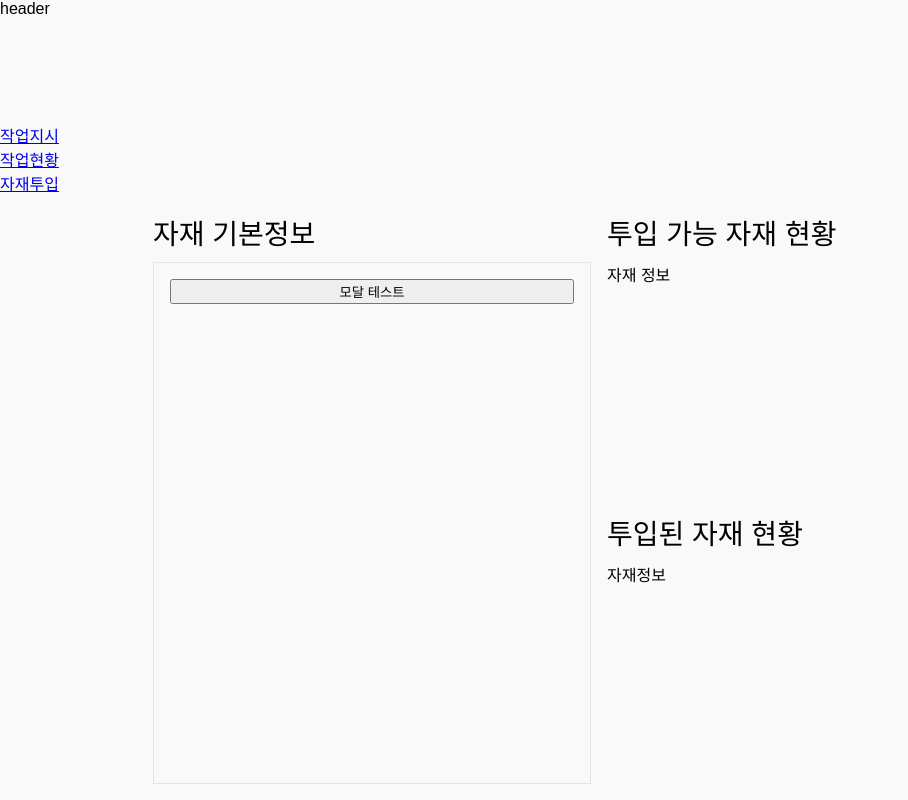
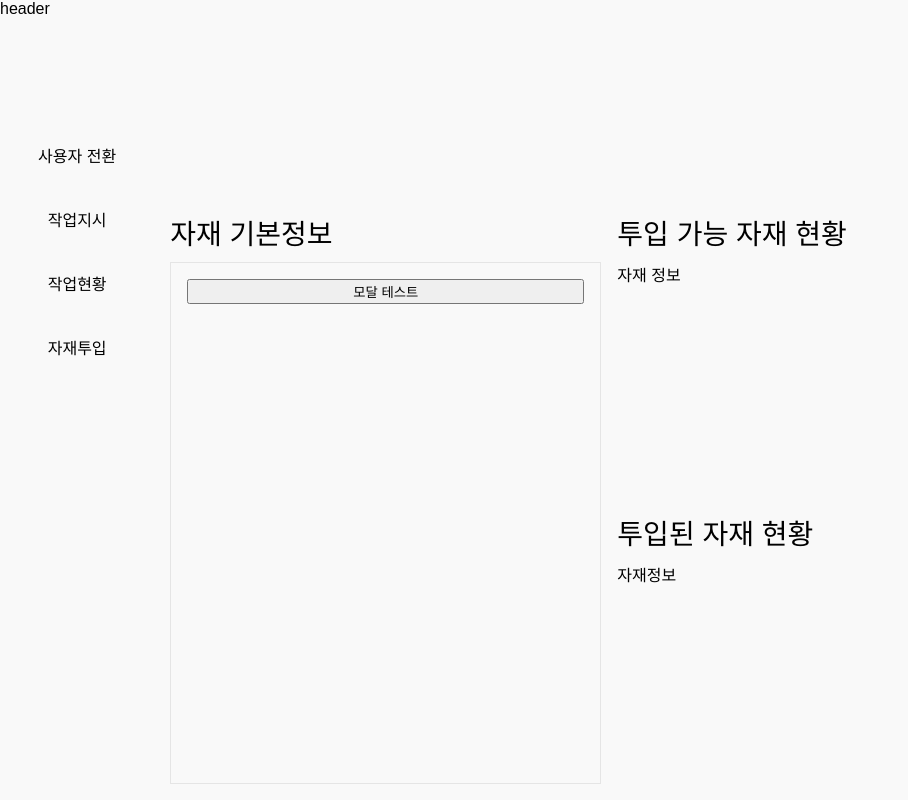
Before and after one commit to junyunga/react-study, a React (Create React App) app: page /product/material-insert in a window 1280 px wide. Shown: the whole page, without its empty margins (0-908 px from the left). Built offline with nearby package versions, Linux system fonts and the light colour scheme.

Commit message:
사용자 전환 틀

```diff
--- a/src/components/App.js
+++ b/src/components/App.js
@@ -2,6 +2,7 @@ import React, {Component} from 'react';
 import {Route, Switch} from 'react-router-dom';
 import ChooseMenu from 'components/choose-menu';
 import Layout from 'components/layout';
+import UserSwitch from 'page/user-switch'
 import './App.scss';
 
 class App extends Component {
@@ -12,6 +13,7 @@ class App extends Component {
                     <Route exact path="/" component={ChooseMenu}/>
                     <Route path="/product" component={Layout}/>
                     <Route path="/workOrder" component={ChooseMenu}/>
+                    <Route path="/user-switch" component={UserSwitch}/>
                 </Switch>
             </div>
 
--- a/src/components/left-side/index.js
+++ b/src/components/left-side/index.js
@@ -1,6 +1,6 @@
 import React, {Component} from 'react';
+import {NavLink} from 'react-router-dom';
 import './index.scss';
-import {NavLink} from 'react-router-dom';
 import Button from 'core/components/button';
 
 class LeftSide extends Component {
@@ -8,7 +8,7 @@ class LeftSide extends Component {
         const activeStyle = {
             color: 'red',
             backgroundColor: 'blue'
-        }
+        };
 
 
         /**
@@ -26,17 +26,35 @@ class LeftSide extends Component {
             },
             {
                 title: '자재투입',
-                route: 'material-insert'
+                route: 'product/material-insert'
             }
         ];
 
+        const userSwitch = () => {
+            return (
+                <div class={'navigation-button-wrapper'}>
+                    <NavLink to={'user-switch'} className={'navigation-button-content'}>
+                        <div class={'navigation-button user'}>
+                            사용자 전환
+                        </div>
+                    </NavLink>
+                </div>
+            );
+        };
+
         const button = MenuList.map((value, index) => {
-            console.log(value)
-            return <NavLink to={`${value.route}`} key={value.title}>{value.title}</NavLink>;
-        })
+            return (
+                <div className="navigation-button-wrapper">
+                    <NavLink to={`${value.route}`} key={value.title} className="navigation-button-content">
+                        <div class={'navigation-button'}>{value.title}</div>
+                    </NavLink>
+                </div>
+            );
+        });
 
         return (
             <div className="left-side">
+                {userSwitch()}
                 {button}
             </div>
         )
--- a/src/components/left-side/index.scss
+++ b/src/components/left-side/index.scss
@@ -1,6 +1,39 @@
+@import 'src/core/scss/index.scss';
+
 .left-side {
-    display: flex;
-    flex-direction: column;
-    height: 100%;
-    flex: 1 0 auto;
+  display: flex;
+  flex-direction: column;
+  height: 100%;
+  flex: 1 0 auto;
+
+  .navigation-button-wrapper {
+    width: 100%;
+    height: 64px;
+    .navigation-button-content {
+      display: flex;
+      flex-direction: row;
+      justify-content: center;
+      align-items: center;
+      flex: 0 0 auto;
+      height: 100%;
+
+      &:link {
+        text-decoration: none;
+        color: #000;
+      }
+
+      &:visited {
+        text-decoration: none;
+        color: #000;
+      }
+
+      &:hover {
+        text-decoration: none;
+        color: #000;
+      }
+
+      .navigation-button {
+      }
+    }
+  }
 }
--- /dev/null
+++ b/src/page/user-switch/index.js
@@ -0,0 +1,16 @@
+import React, {Component} from 'react';
+import './index.scss';
+
+class UserSwitch extends Component {
+    render() {
+        return (
+            <div className="user-switch-wrapper">
+                <div className="user-switch">
+
+                </div>
+            </div>
+        );
+    }
+}
+
+export default UserSwitch;
--- /dev/null
+++ b/src/page/user-switch/index.scss
@@ -0,0 +1,17 @@
+@import 'src/core/scss/index.scss';
+
+.user-switch-wrapper {
+  display: flex;
+  flex: 1 0 auto;
+  flex-direction: column;
+  height: 100%;
+  justify-content: center;
+  align-items: center;
+
+  .user-switch {
+    width: 1280px;
+    height: 800px;
+    border: 1px solid red;
+
+  }
+}
```
Also changed, not shown: src/core/scss/element.scss (line endings or trailing spaces).
